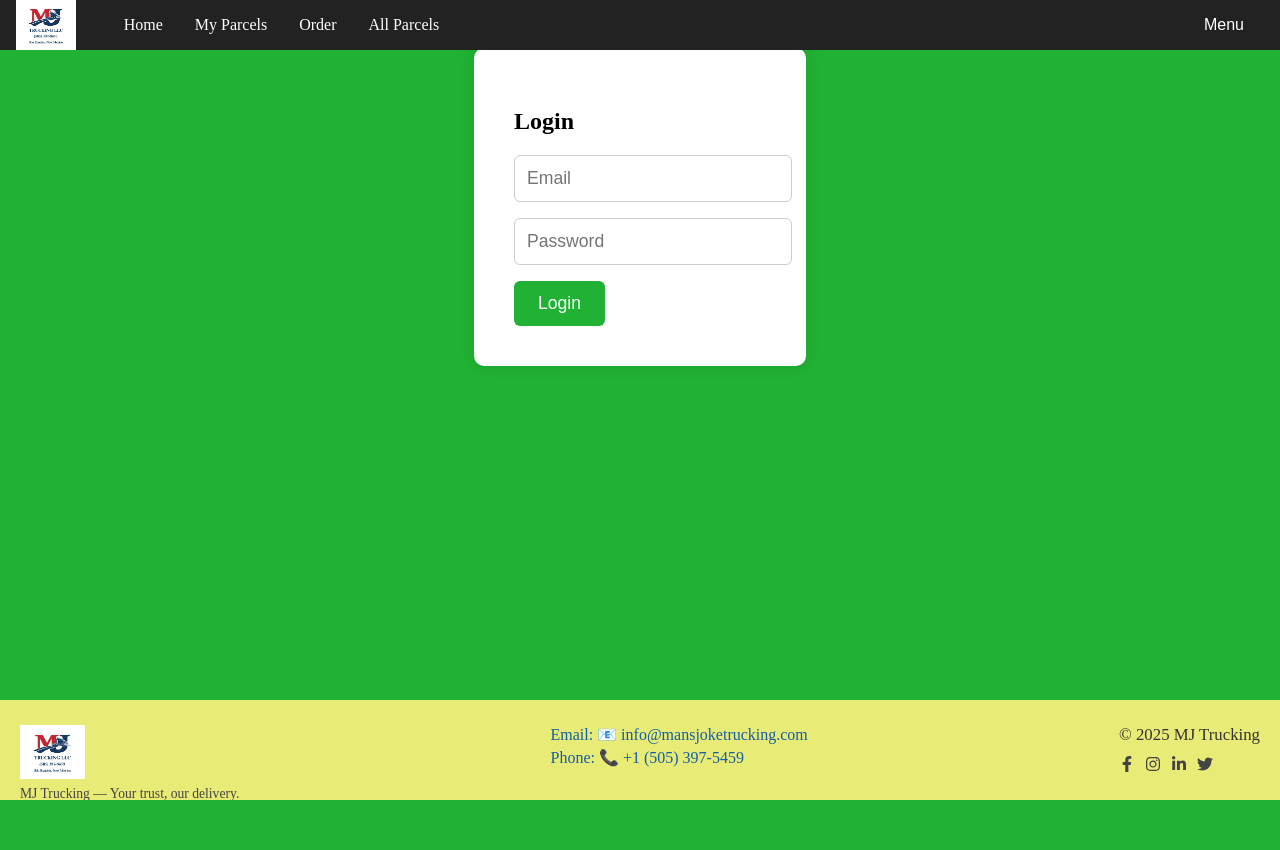
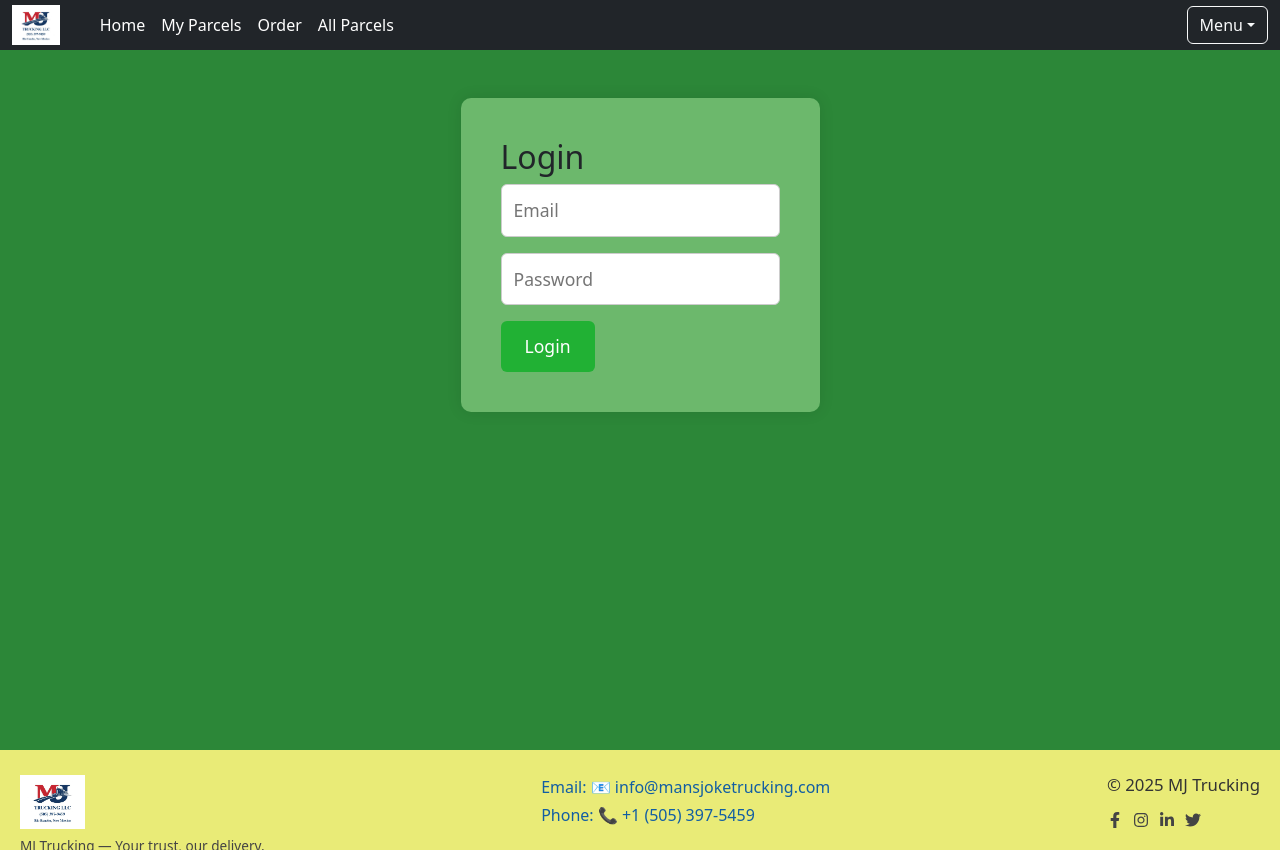
Before and after one commit to swatara45/Capstone_FE, a React (Vite) app: page /Login in a window 1280 px wide. Before the commit the page ends 800 px from the top, so only its background shows below. Built offline with nearby package versions, Linux system fonts and the light colour scheme; what radar-sdk-js would draw is missing.

Commit message:
changes on styling

```diff
--- a/package.json
+++ b/package.json
@@ -15,6 +15,7 @@
     "@mui/x-data-grid": "^8.5.0",
     "@reduxjs/toolkit": "^2.8.2",
     "axios": "^1.9.0",
+    "bootstrap": "^5.3.7",
     "maplibre-gl": "^5.6.0",
     "radar-sdk-js": "^4.5.2",
     "react": "^19.1.0",
--- a/src/App.css
+++ b/src/App.css
@@ -1,5 +1,5 @@
 body {
-    background-color: #21b134;
+    background-color: #2c8738 !important;
     margin: 0;
     padding: 0;
     background-size: cover;   /* Ensures the image covers the whole page */
@@ -102,11 +102,11 @@ body {
 
 .navbar {
   background: #222;
-  padding: 1rem;
+  padding: 0.5rem;
   display: flex;
   align-items: center;
   justify-content: space-between;
-  gap: 1rem;
+  gap: 0.5rem;
   position: fixed;
   top: 0;
   left: 0;
@@ -392,7 +392,7 @@ html, body, #root {
   max-width: 800px;         /* increased from 600px */
   margin: 3rem auto;        /* more space around */
   padding: 40px;            /* more padding inside the form */
-  background: #fff;
+  background: rgb(108, 184, 108);
   border-radius: 10px;      /* slightly more rounded */
   box-shadow: 0 0 15px rgba(0, 0, 0, 0.1); /* optional: subtle shadow */
 }
@@ -910,47 +910,8 @@ p {
   padding: 2rem;
   max-width: 600px;
   margin: auto;
-}
-
-.contact-container h2 {
-  margin-bottom: 1rem;
-}
-
-.contact-form {
-  display: flex;
-  flex-direction: column;
-  gap: 1rem;
-}
-
-.contact-form input,
-.contact-form textarea {
-  padding: 0.75rem;
-  border: 1px solid #ccc;
-  border-radius: 4px;
-  font-family: inherit;
-  font-size: 1rem;
-}
-
-.contact-form textarea {
-  resize: vertical;
-}
-
-.contact-form button {
-  padding: 0.5rem;
-  background-color: #333;
-  color: white;
-  border: none;
-  cursor: pointer;
-  font-weight: bold;
-}
-
-.contact-form button:hover {
-  background-color: #555;
-}
-
-.success-message {
-  color: green;
-  font-weight: bold;
+  color: black;
+  background-color: white;
 }
 
 
@@ -959,14 +920,7 @@ p {
   font-size: 1.2rem;
 }
 
-/* For phones (max width 600px) */
-@media (max-width: 600px) {
-  .container {
-    padding: 10px;
-    font-size: 1rem;
-    flex-direction: column;
-  }
-}
+
 
 .login-message {
   color: red;
--- a/src/App.jsx
+++ b/src/App.jsx
@@ -19,7 +19,7 @@ function App() {
     {
       path: "/",
       element: (
-        <MainLayout classname="container">
+        <MainLayout>
           <AuthProvider>
             <Homepage />
           </AuthProvider>
@@ -29,7 +29,7 @@ function App() {
     {
       path: "/Login",
       element: (
-        <MainLayout classname="container">
+        <MainLayout>
           <AuthProvider>
             <Login />
           </AuthProvider>
@@ -39,7 +39,7 @@ function App() {
     {
       path: "/Register",
       element: (
-        <MainLayout classname="container">
+        <MainLayout>
           <AuthProvider>
             <Register />
           </AuthProvider>
@@ -49,7 +49,7 @@ function App() {
     {
       path: "/myparcels",
       element: (
-        <MainLayout classname="container">
+        <MainLayout>
           <AuthProvider>
             <ParcelProvider>
               <MyParcels />
@@ -61,7 +61,7 @@ function App() {
     {
       path: "/order",
       element: (
-        <MainLayout classname="container">
+        <MainLayout>
           <ParcelProvider>
             <CreateOrder />
           </ParcelProvider>
@@ -71,7 +71,7 @@ function App() {
     {
       path: "/track/:id",
       element: (
-        <MainLayout classname="container">
+        <MainLayout>
           <ParcelProvider>
             <TrackParcel />
           </ParcelProvider>
@@ -81,7 +81,7 @@ function App() {
     {
       path: "/allparcels",
       element: (
-        <MainLayout classname="container">
+        <MainLayout>
           <AuthProvider>
             <ParcelProvider>
               <AllParcels />
@@ -94,7 +94,7 @@ function App() {
     {
       path: "/logout",
       element: (
-        <MainLayout classname="container">
+        <MainLayout>
           <AuthProvider>
             <Logout />
           </AuthProvider>
@@ -104,7 +104,7 @@ function App() {
     {
       path: "/ContactUs",
       element: (
-        <MainLayout classname="container">
+        <MainLayout>
           <AuthProvider>
             <ContactUs />
           </AuthProvider>
@@ -114,7 +114,7 @@ function App() {
     {
       path:"/editparcel/:id",
       element: (
-        <MainLayout classname="container">
+        <MainLayout>
           <AuthProvider>
             <ParcelProvider>
               <EditParcel />
--- a/src/components/Navbar.jsx
+++ b/src/components/Navbar.jsx
@@ -1,30 +1,69 @@
 import { Link } from "react-router-dom";
+import 'bootstrap/dist/css/bootstrap.min.css';
+import 'bootstrap/dist/js/bootstrap.bundle.min.js';
 
 const Navbar = () => (
-  <nav className="navbar">
-    <div className="navbar-left">
-      <Link to="/">
-        <img
-          src="/MJ_truck.jpeg"
-          alt="MJ Truck Logo"
-        />
-      </Link>
-      <Link to="/">Home</Link>
-      <Link to="/myparcels">My Parcels</Link>
-      <Link to="/order">Order</Link>
-      <Link to="/allparcels">All Parcels</Link>
-    </div>
-    <div className="dropdown">
-  <button className="dropbtn">Menu</button>
-  <div className="dropdown-content">
-    <a href="/ContactUs">Contact Us</a>
-    <a href="/Login">Login</a>
-    <a href="/Register">Register</a>
-    <a href="/logout">Logout</a>
-  </div>
-</div>
+  <nav className="navbar navbar-expand-md navbar-dark bg-dark">
+      <div className="container-fluid">
+        {/* Logo */}
+        <Link className="navbar-brand" to="/">
+          <img src="/MJ_truck.jpeg" alt="MJ Truck Logo" style={{ height: '40px' }} />
+        </Link>
 
-  </nav>
+        {/* Hamburger toggle button (visible on small screens) */}
+        <button
+          className="navbar-toggler"
+          type="button"
+          data-bs-toggle="collapse"
+          data-bs-target="#navbarContent"
+          aria-controls="navbarContent"
+          aria-expanded="false"
+          aria-label="Toggle navigation"
+        >
+          <span className="navbar-toggler-icon"></span>
+        </button>
+
+        {/* Collapsible content */}
+        <div className="collapse navbar-collapse" id="navbarContent">
+          {/* Left nav links */}
+          <ul className="navbar-nav me-auto mb-2 mb-md-0">
+            <li className="nav-item">
+              <Link className="nav-link" to="/">Home</Link>
+            </li>
+            <li className="nav-item">
+              <Link className="nav-link" to="/myparcels">My Parcels</Link>
+            </li>
+            <li className="nav-item">
+              <Link className="nav-link" to="/order">Order</Link>
+            </li>
+            <li className="nav-item">
+              <Link className="nav-link" to="/allparcels">All Parcels</Link>
+            </li>
+          </ul>
+
+          {/* Dropdown aligned right */}
+          <ul className="navbar-nav mb-2 mb-md-0">
+            <li className="nav-item dropdown">
+              <button
+                className="btn btn-outline-light dropdown-toggle"
+                id="menuDropdown"
+                data-bs-toggle="dropdown"
+                aria-expanded="false"
+              >
+                Menu
+              </button>
+              <ul className="dropdown-menu dropdown-menu-end dropdown-menu-dark" aria-labelledby="menuDropdown">
+                <li><Link className="dropdown-item" to="/ContactUs">Contact Us</Link></li>
+                <li><Link className="dropdown-item" to="/Login">Login</Link></li>
+                <li><Link className="dropdown-item" to="/Register">Register</Link></li>
+                <li><Link className="dropdown-item" to="/logout">Logout</Link></li>
+              </ul>
+            </li>
+          </ul>
+        </div>
+      </div>
+    </nav>
+
 );
 
 export default Navbar;
--- a/src/pages/ContactUs.jsx
+++ b/src/pages/ContactUs.jsx
@@ -2,64 +2,16 @@ import { useState } from "react";
 import "../App.css";
 
 
+
 const Contact = () => {
-  const [formData, setFormData] = useState({
-    fullname: "",
-    email: "",
-    message: "",
-  });
-
-  const [submitted, setSubmitted] = useState(false);
-
-  const handleChange = (e) => {
-    setFormData((prev) => ({
-      ...prev,
-      [e.target.name]: e.target.value,
-    }));
-  };
-
-  const handleSubmit = (e) => {
-    e.preventDefault();
-    console.log("Form Submitted:", formData);
-    setSubmitted(true);
-    setFormData({ fullname: "", email: "", message: "" });
-  };
-
   return (
     <div className="contact-container">
-      <h2>Contact Us</h2>
-
-      {submitted ? (
-        <p className="success-message">Thank you! We’ll get back to you shortly.</p>
-      ) : (
-        <form onSubmit={handleSubmit} className="contact-form">
-          <input
-            type="text"
-            name="fullname"
-            placeholder="Your Full Name"
-            value={formData.fullname}
-            onChange={handleChange}
-            required
-          />
-          <input
-            type="email"
-            name="email"
-            placeholder="Your Email Address"
-            value={formData.email}
-            onChange={handleChange}
-            required
-          />
-          <textarea
-            name="message"
-            rows="5"
-            placeholder="Your Message"
-            value={formData.message}
-            onChange={handleChange}
-            required
-          ></textarea>
-          <button type="submit">Send Message</button>
-        </form>
-      )}
+      <h2>Contact Mans Joke Trucking</h2>
+      <p><strong>Address:</strong> Rio Rancho, New Mexico</p>
+      <p><strong>Email:</strong> info@mansjoketrucking.com</p>
+      <p><strong>Phone:</strong> +1 (505) 397-5459</p>
+      <p><strong>Business Hours:</strong> Monday – Friday, 8:00 AM – 5:00 PM</p>
+      <p><strong>Customer Support:</strong> We're here to help 24/7—just call or email us.</p>
     </div>
   );
 };
--- a/src/pages/Homepage.jsx
+++ b/src/pages/Homepage.jsx
@@ -73,7 +73,6 @@ const Home = () => {
     // ...existing code...
     return (
       <div className="home-container">
-        <Navbar />
         <div className="hero-section">
           <div className="hero-text">
             <h1>SIMPLE, FAST & RELIABLE DELIVERY</h1>
```
Also changed, not shown: 1 other file (tests, documents, lock files or other folders).
